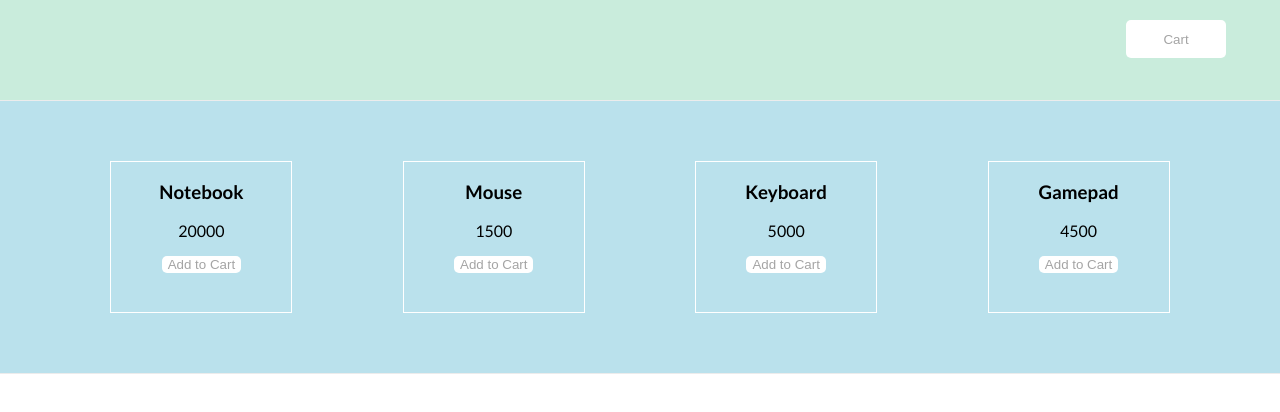
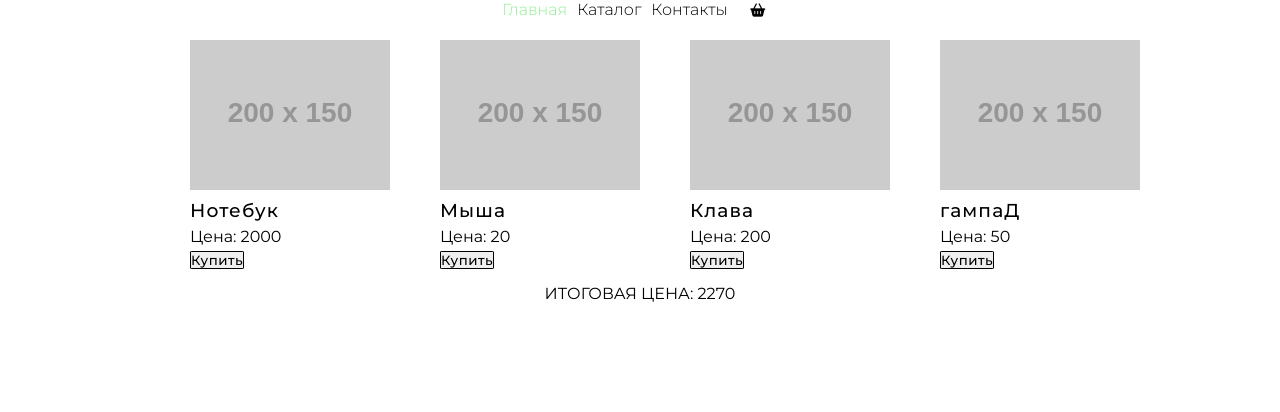
Before and after one commit to TarasovAleksei/JS2, a plain HTML site: page index.html in a window 1280 px wide. Drawn offline with Linux system fonts and the light colour scheme; placeholder pictures from the web are drawn by us.

Commit message:
lesson 2

```diff
--- a/index.html
+++ b/index.html
@@ -4,14 +4,22 @@
     <meta charset="UTF-8">
     <title>Интернет-магазин</title>
     <link rel="stylesheet" href="style.css">
+    <script src="https://use.fontawesome.com/0e8aea7361.js"></script>
 </head>
 <body>
-<header>
-    <button class="btn-cart" type="button">Cart</button>
-</header>
-<main>
-    <div class="products"></div>
-</main>
-<script src="main.js"></script>
+    <header class="menu padding-site">
+        <ul class="menu-list">
+            <li class="menu-list-item active"><a class="active" href="#">Главная</a></li>
+            <li class="menu-list-item"><a href="#">Каталог</a></li>
+            <li class="menu-list-item"><a href="#">Контакты</a></li>
+        </ul>
+        <button class="btn-cart" type="button"><i class="fa fa-shopping-basket"></i></button>
+    </header>
+    <main class="padding-site">
+        <div class="products"></div>
+        <div class="total"></div>
+    </main>
+    <img src="" alt="">
+    <script src="main.js"></script>
 </body>
 </html>
--- a/main.js
+++ b/main.js
@@ -1,21 +1,52 @@
-const basket = {
-    products: [
-    {id: 1, title: 'Notebook', price: 20000},
-    {id: 2, title: 'Mouse', price: 1500},
-    {id: 3, title: 'Keyboard', price: 5000},
-    {id: 4, title: 'Gamepad', price: 4500}
-
-],
-
-  renderProducts() {
-    let productList = document.querySelector('.products');
-    this.products.forEach((products) => productList.insertAdjacentHTML('beforeend',
-        `<div class="product-item">
-        <h3>${products.title}</h3>
-        <p>${products.price}</p>
-        <button class="by-btn">Add to Cart</button>
-      </div>`))
-  }
+class ProductList {
+    constructor(container = '.products') {
+        this.container = container;
+        this.goods = [];
+        this._fetchProducts();
+        this.totalPrice = 0;
+        this.total();
+    }
+    total() {
+        for (let item of this.goods) {
+            this.totalPrice += item.price;
+        }
+    }
+    _fetchProducts(){
+        this.goods = [
+            {id: 1, title: 'Нотебук', price: 2000},
+            {id: 2, title: 'Мыша', price: 20},
+            {id: 3, title: 'Клава', price: 200},
+            {id: 4, title: 'гампаД', price: 50},
+        ];
+    }
+    render(){
+        const block = document.querySelector(this.container);
+        const totalEl = document.querySelector(".total");
+        for(let product of this.goods) {
+            const productObj = new ProductItem(product);
+            block.insertAdjacentHTML('beforeend',productObj.render());
+        }
+        totalEl.innerHTML = `<div class="total-price">
+                <span>Итоговая цена: ${this.totalPrice}</span>
+                </div>`
+    }
 }
 
-basket.renderProducts();
+class ProductItem {
+    constructor(product,img='https://placehold.it/200x150'){
+        this.title = product.title;
+        this.id = product.id;
+        this.price = product.price;
+        this.img = img;
+    }
+    render() {
+        return `<div class="product-item" data-id="${this.id}">
+                <img src ="${this.img}" alt="some img">
+                <h3 class="item-name">${this.title}</h3>
+                <p class="item-price">Цена: ${this.price}</p>
+                <button class="buy-btn">Купить</button>
+                </div>`
+    }
+}
+let list = new ProductList();
+list.render();
--- a/style.css
+++ b/style.css
@@ -1,51 +1,89 @@
-@import url('https://fonts.googleapis.com/css2?family=Lato:ital,wght@0,300;0,400;0,700;0,900;1,400&display=swap');
+@import url('https://fonts.googleapis.com/css2?family=Montserrat:wght@300;400;500&display=swap');
 
-body {
-  margin: 0;
-  font-family: "Lato", sans-serif;
+* {
+    margin: 0;
+    padding: 0;
+    box-sizing: border-box;
 }
 
-header {
-  display: flex;
-  height: 100px;
-  background-color: #c9ecdc;
-  border-bottom: 1px solid #ececec;
+.menu {
+    display: flex;
+    justify-content: center;
 }
+
+.menu-list {
+    display: flex;
+}
+
+.menu-list li {
+    font-family: 'Montserrat', sans-serif;
+    font-weight: 300;
+    list-style: none;
+    padding-right: 10px;
+}
+
+.menu-list li a {
+    color: black;
+    text-decoration: none;
+}
+
+.menu-list li a.active {
+    color: lightgreen;
+}
+
+.menu-list li a:hover {
+    color: green;
+}
+
 .btn-cart {
-  width: 100px;
-  height: 38px;
-  margin-top: 20px;
-  margin-left: 1126px;
-  border: none;
-  background: white;
-  color: #a4a4a4;
-  border-radius: 5px;
+    width: 40px;
+    height: 20px;
+    border-radius: 15%;
+    border: none;
+    background-color: transparent;
 }
-.btn-cart:hover,.by-btn:hover {
-  box-shadow: 0 5px 8px rgba(0, 0, 0, 0.16);
+
+.btn-cart:hover {
+    color: green;
 }
+
 .products {
-  padding-top: 60px;
-  padding-bottom: 60px;
-  display: flex;
-  flex-wrap: wrap;
-  justify-content: space-evenly;
-  background-color: #bae1ec;
-  border-bottom: 1px solid #ececec;
+    margin-top: 20px;
+    display: flex;
+    justify-content: center;
 }
+
 .product-item {
-  width: 180px;
-  height: 150px;
-  border: 1px solid white;
+    margin-left: 50px;
 }
-h3,p {
-  text-align: center;
+
+.item-name {
+    font-family: 'Montserrat', sans-serif;
+    font-weight: 500;
+    letter-spacing: 1.1px;
+    margin-top: 5px;
 }
-.by-btn {
-  display: flex;
-  margin: 0 auto;
-  border: none;
-  background: white;
-  color: #a4a4a4;
-  border-radius: 5px;
+
+.item-price {
+    font-family: 'Montserrat', sans-serif;
+    font-weight: 400;
+    margin-top: 5px;
 }
+
+.buy-btn {
+    font-family: 'Montserrat', sans-serif;
+    font-weight: 500;
+    margin-top: 5px;
+    border-radius: 5%;
+    border: 1px solid black;
+    letter-spacing: 0.5px;
+}
+
+.total-price {
+    font-family: 'Montserrat', sans-serif;
+    font-weight: 400;
+    margin-top: 15px;
+    display: flex;
+    justify-content: center;
+    text-transform: uppercase;
+}
```
